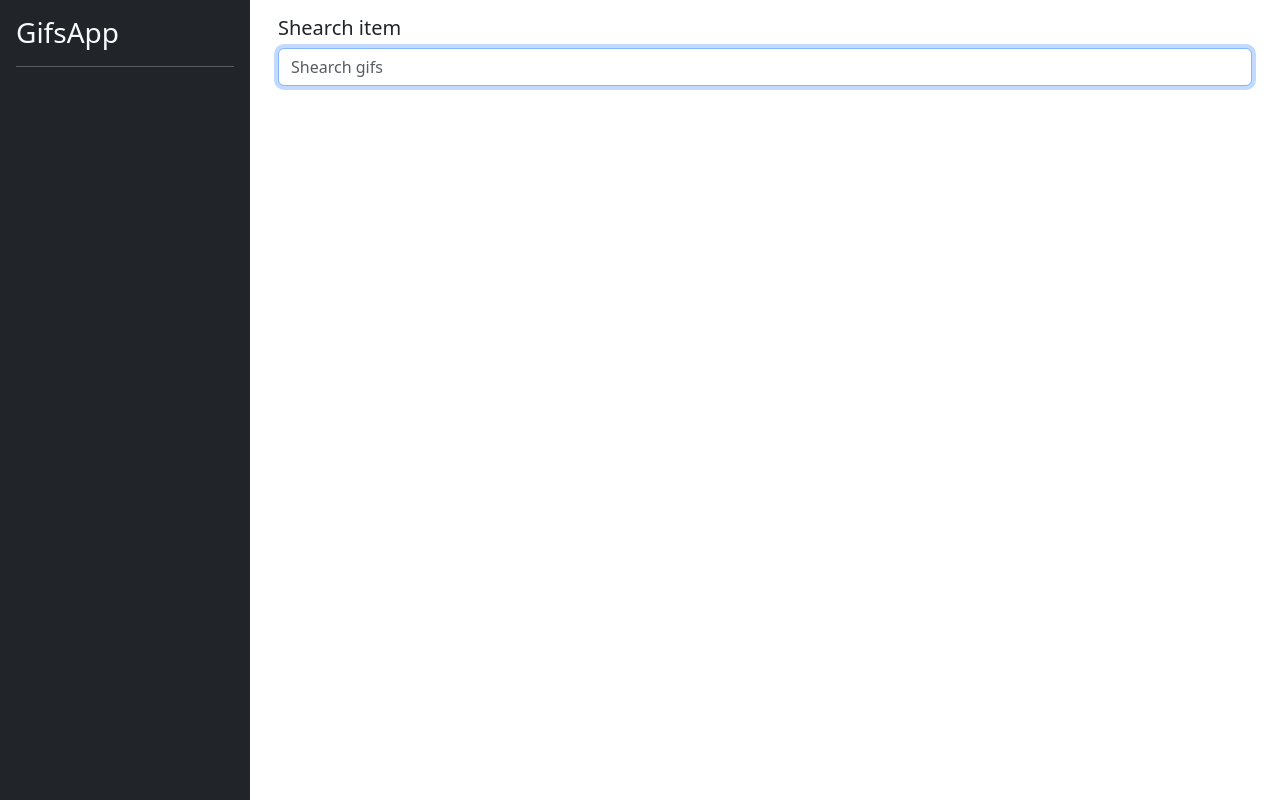
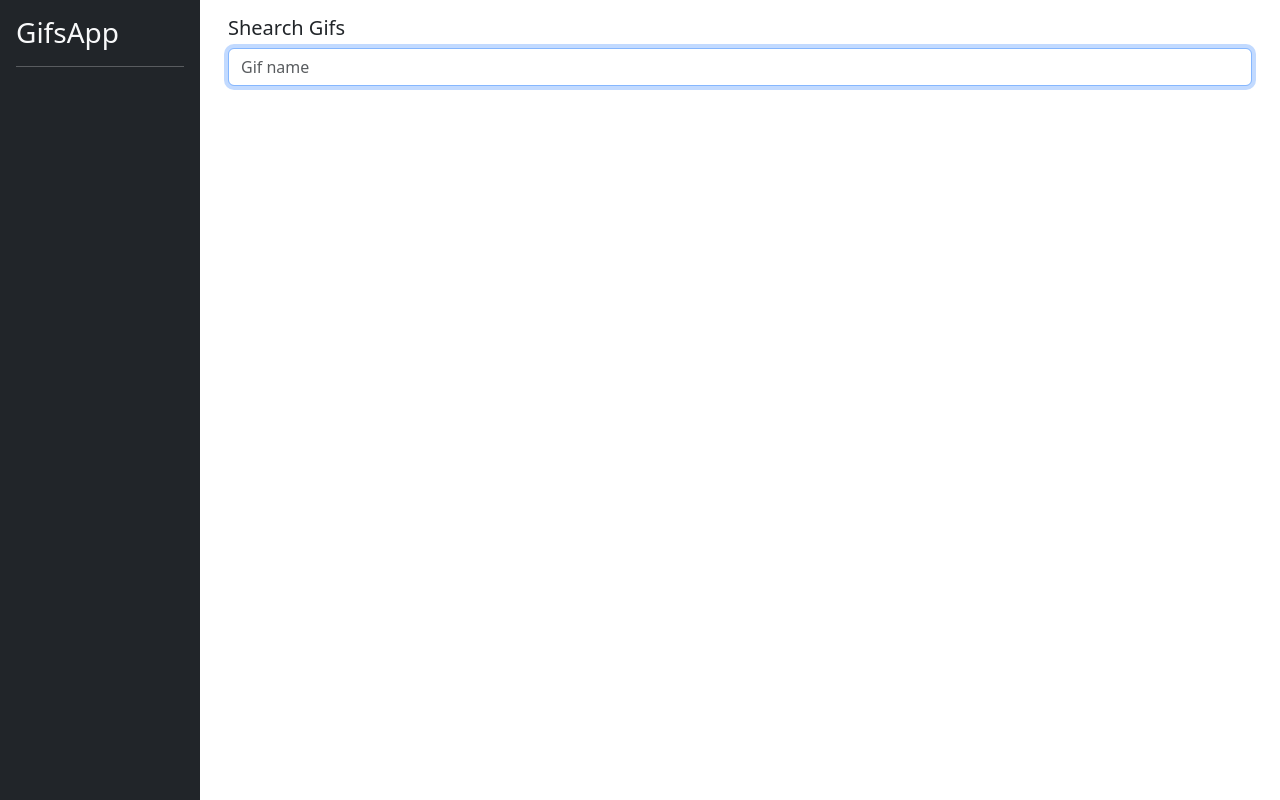
Before and after one commit to kevinmadrid-dev/angular-gifs-app, an Angular app: page / in a window 1280 px wide. Built offline with nearby package versions, Linux system fonts and the light colour scheme.

Commit message:
style corrections

```diff
--- a/src/app/app.component.html
+++ b/src/app/app.component.html
@@ -1,4 +1,4 @@
-<div class="d-flex">
+<div class="d-flex" style="min-height: 100vh">
   <!--Siderbar-->
   <shared-sidebar></shared-sidebar>
 
--- a/src/app/app.component.ts
+++ b/src/app/app.component.ts
@@ -2,7 +2,7 @@ import { Component } from "@angular/core"
 
 @Component({
   selector: "app-root",
-  templateUrl: "./app.component.html",
+  templateUrl: "./app.component.html"
 })
 export class AppComponent {
   title = "gifs-app"
--- a/src/app/gifs/components/card-list/card-list.component.html
+++ b/src/app/gifs/components/card-list/card-list.component.html
@@ -2,6 +2,6 @@
   <gifs-element-card
     *ngFor="let gif of gifList"
     [gif]="gif"
-    class="col-md-3 col-sm-6"
+    class="col-md-3 col-sm-6 pt-1 pb-1"
   ></gifs-element-card>
 </div>
--- a/src/app/gifs/components/element-card/element-card.component.html
+++ b/src/app/gifs/components/element-card/element-card.component.html
@@ -4,13 +4,7 @@
     [alt]="gif.title || 'No title'"
   ></shared-lazy-image>
 
-  <!-- <img
-    [src]="gif.images.downsized_medium.url"
-    [alt]="gif.title"
-    class="card-img-top"
-  /> -->
-
-  <div class="card-body text-white">
+  <div class="card-body text-white p-2">
     <p class="card-text">{{ gif.title || "No title" }}</p>
   </div>
 </div>
--- a/src/app/gifs/components/search-box/search-box.component.html
+++ b/src/app/gifs/components/search-box/search-box.component.html
@@ -1,8 +1,8 @@
-<h5>Shearch item</h5>
+<h5>Shearch Gifs</h5>
 
 <input
   type="text"
-  placeholder="Shearch gifs"
+  placeholder="Gif name"
   #txtSearchInput
   (keyup.enter)="searchItem()"
   class="form-control"
--- a/src/app/gifs/services/gifs.service.ts
+++ b/src/app/gifs/services/gifs.service.ts
@@ -51,7 +51,7 @@ export class GifsService {
 
     const params = new HttpParams()
       .set("api_key", this.apiKey)
-      .set("limit", "10")
+      .set("limit", "20")
       .set("q", item)
 
     this.http
--- /dev/null
+++ b/src/app/shared/components/sidebar/sidebar.component.css
@@ -0,0 +1,10 @@
+#sidebar {
+  width: 250px;
+  height: 100%;
+}
+
+@media (min-width: 440px) {
+  #sidebar {
+    width: 200px;
+  }
+}
--- a/src/app/shared/components/sidebar/sidebar.component.html
+++ b/src/app/shared/components/sidebar/sidebar.component.html
@@ -1,8 +1,4 @@
-<div
-  id="sidebar"
-  class="bg-dark border-right p-3"
-  style="height: 100vh; width: 250px"
->
+<div id="sidebar" class="bg-dark border-right p-3">
   <h3 class="text-light">GifsApp</h3>
 
   <hr class="text-white" />
--- a/src/app/shared/components/sidebar/sidebar.component.ts
+++ b/src/app/shared/components/sidebar/sidebar.component.ts
@@ -4,7 +4,8 @@ import { GifsService } from "../../../gifs/services/gifs.service"
 
 @Component({
   selector: "shared-sidebar",
-  templateUrl: "./sidebar.component.html"
+  templateUrl: "./sidebar.component.html",
+  styleUrl: "./sidebar.component.css"
 })
 export class SidebarComponent {
   constructor(private gifsService: GifsService) {}
--- a/src/index.html
+++ b/src/index.html
@@ -19,6 +19,6 @@
   </head>
 
   <body>
-    <app-root></app-root>
+    <app-root class="app-root"></app-root>
   </body>
 </html>
--- a/src/styles.css
+++ b/src/styles.css
@@ -1 +1,9 @@
-/* You can add global styles to this file, and also import other style files */
+html,
+body {
+  min-height: 100vh;
+}
+
+.app-root {
+  display: block;
+  min-height: 100vh;
+}
```
